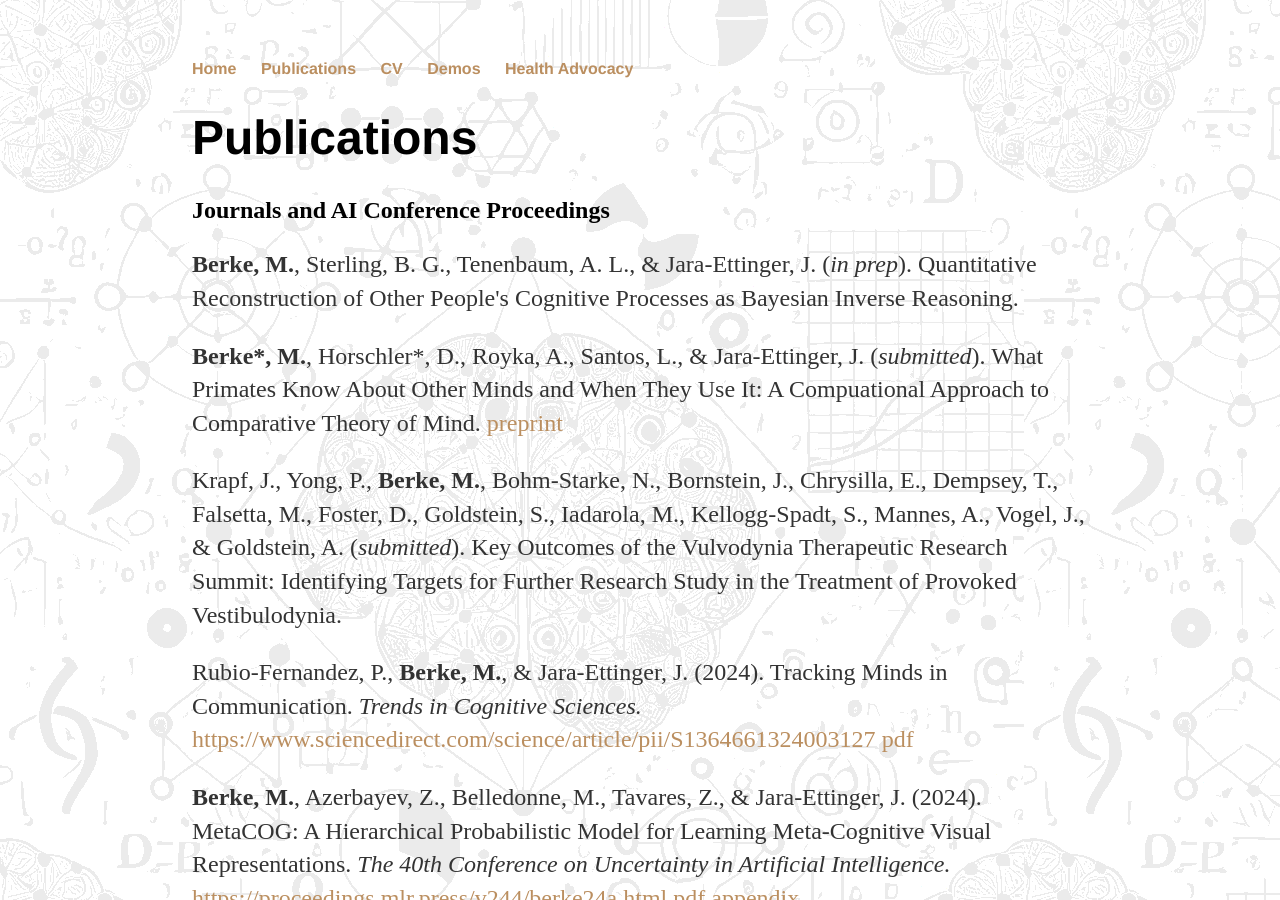
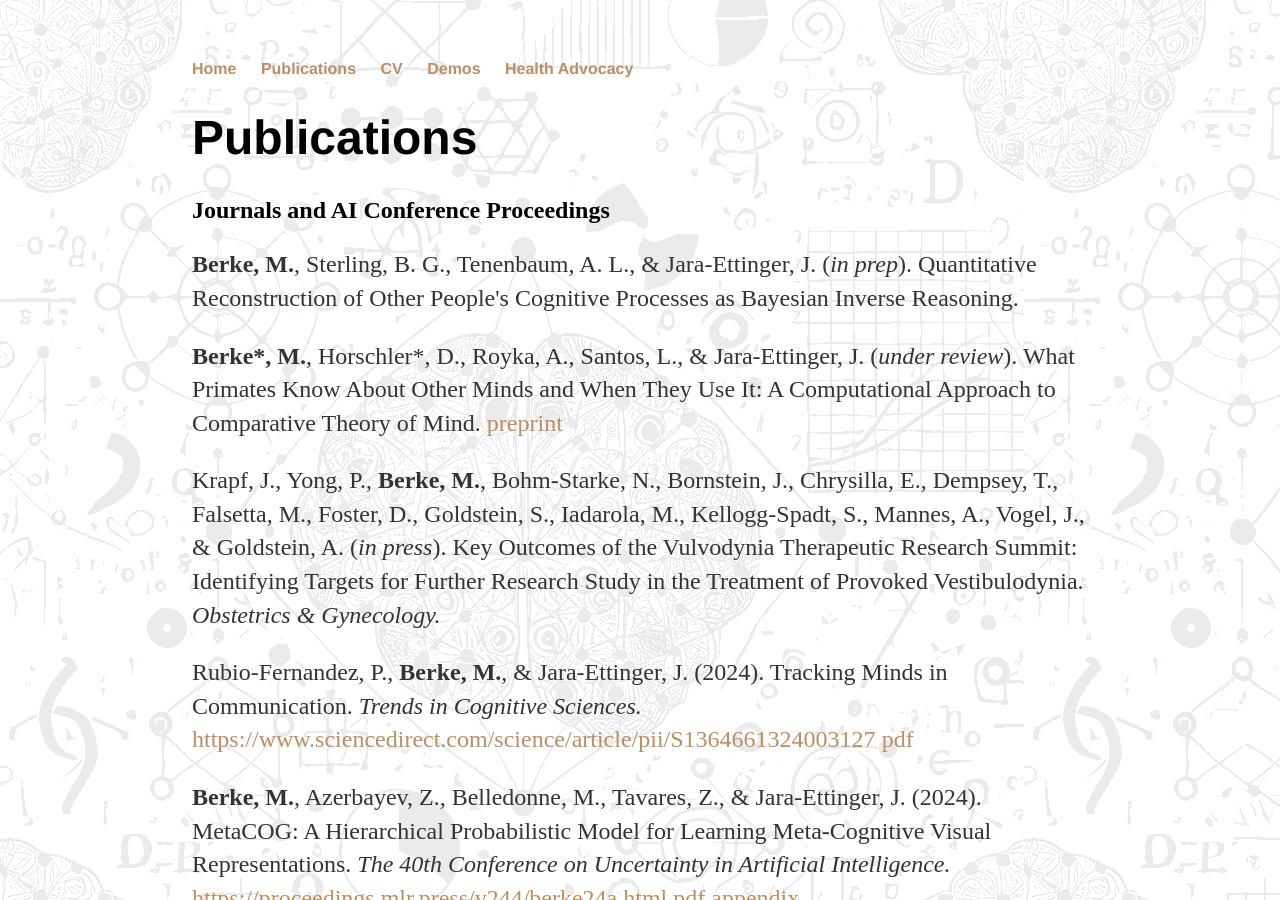
Before and after one commit to marleneberke/marleneberke.github.io, a Jekyll site: the page built from publications.html, in a window 1280 px wide and 900 px high. Built offline with Jekyll 4.4.1, drawn with Linux system fonts in a browser that asks for light colours.

Commit message:
Update publication status and add new entries

```diff
--- a/publications.html
+++ b/publications.html
@@ -14,9 +14,9 @@ title: Publications
 
 <p><b>Berke, M.</b>, Sterling, B. G., Tenenbaum, A. L., & Jara-Ettinger, J. (<i>in prep</i>). Quantitative Reconstruction of Other People's Cognitive Processes as Bayesian Inverse Reasoning. </p>
 
-<p><b>Berke*, M.</b>, Horschler*, D., Royka, A., Santos, L., & Jara-Ettinger, J. (<i>submitted</i>). What Primates Know About Other Minds and When They Use It: A Compuational Approach to Comparative Theory of Mind. <a href="https://www.biorxiv.org/content/10.1101/2023.08.02.551487v1.full.pdf">preprint</a> </p>
+<p><b>Berke*, M.</b>, Horschler*, D., Royka, A., Santos, L., & Jara-Ettinger, J. (<i>under review</i>). What Primates Know About Other Minds and When They Use It: A Computational Approach to Comparative Theory of Mind. <a href="https://www.biorxiv.org/content/10.1101/2023.08.02.551487v1.full.pdf">preprint</a> </p>
 
-<p>Krapf, J., Yong, P., <b>Berke, M.</b>, Bohm-Starke, N., Bornstein, J., Chrysilla, E., Dempsey, T., Falsetta, M., Foster, D., Goldstein, S., Iadarola, M., Kellogg-Spadt, S., Mannes, A., Vogel, J., & Goldstein, A. (<i>submitted</i>). Key Outcomes of the Vulvodynia Therapeutic Research Summit: Identifying Targets for Further Research Study in the Treatment of Provoked Vestibulodynia. </p>
+<p>Krapf, J., Yong, P., <b>Berke, M.</b>, Bohm-Starke, N., Bornstein, J., Chrysilla, E., Dempsey, T., Falsetta, M., Foster, D., Goldstein, S., Iadarola, M., Kellogg-Spadt, S., Mannes, A., Vogel, J., & Goldstein, A. (<i>in press</i>). Key Outcomes of the Vulvodynia Therapeutic Research Summit: Identifying Targets for Further Research Study in the Treatment of Provoked Vestibulodynia. <i>Obstetrics & Gynecology.</i> </p>
 
 <p>Rubio-Fernandez, P., <b>Berke, M.</b>, & Jara-Ettinger, J. (2024). Tracking Minds in Communication. <i>Trends in Cognitive Sciences.</i> <a href=https://www.sciencedirect.com/science/article/pii/S1364661324003127>https://www.sciencedirect.com/science/article/pii/S1364661324003127</a> <a href="https://github.com/marleneberke/marleneberke.github.io/raw/main/TrackingMinds.pdf">pdf</a> </p>
 
```
